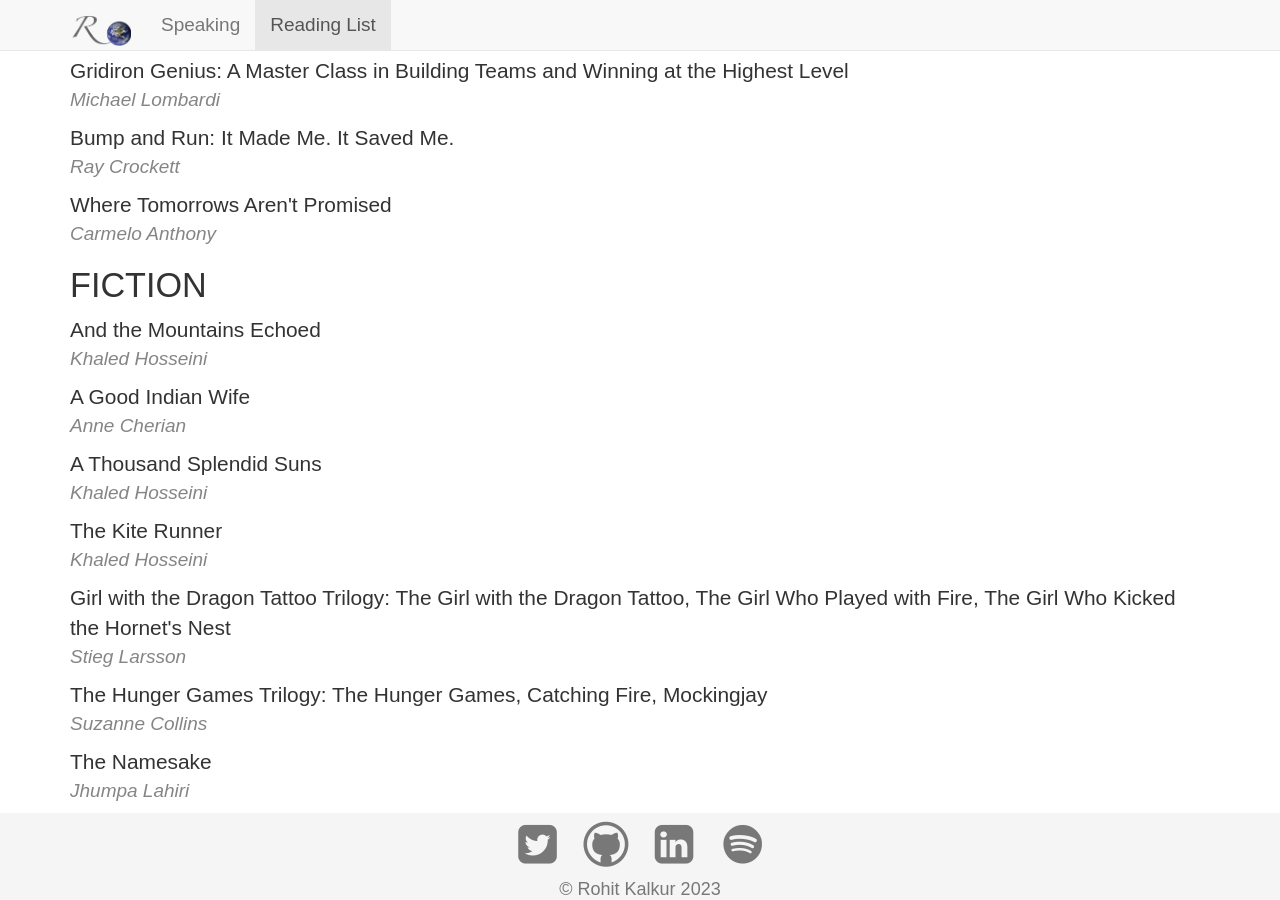
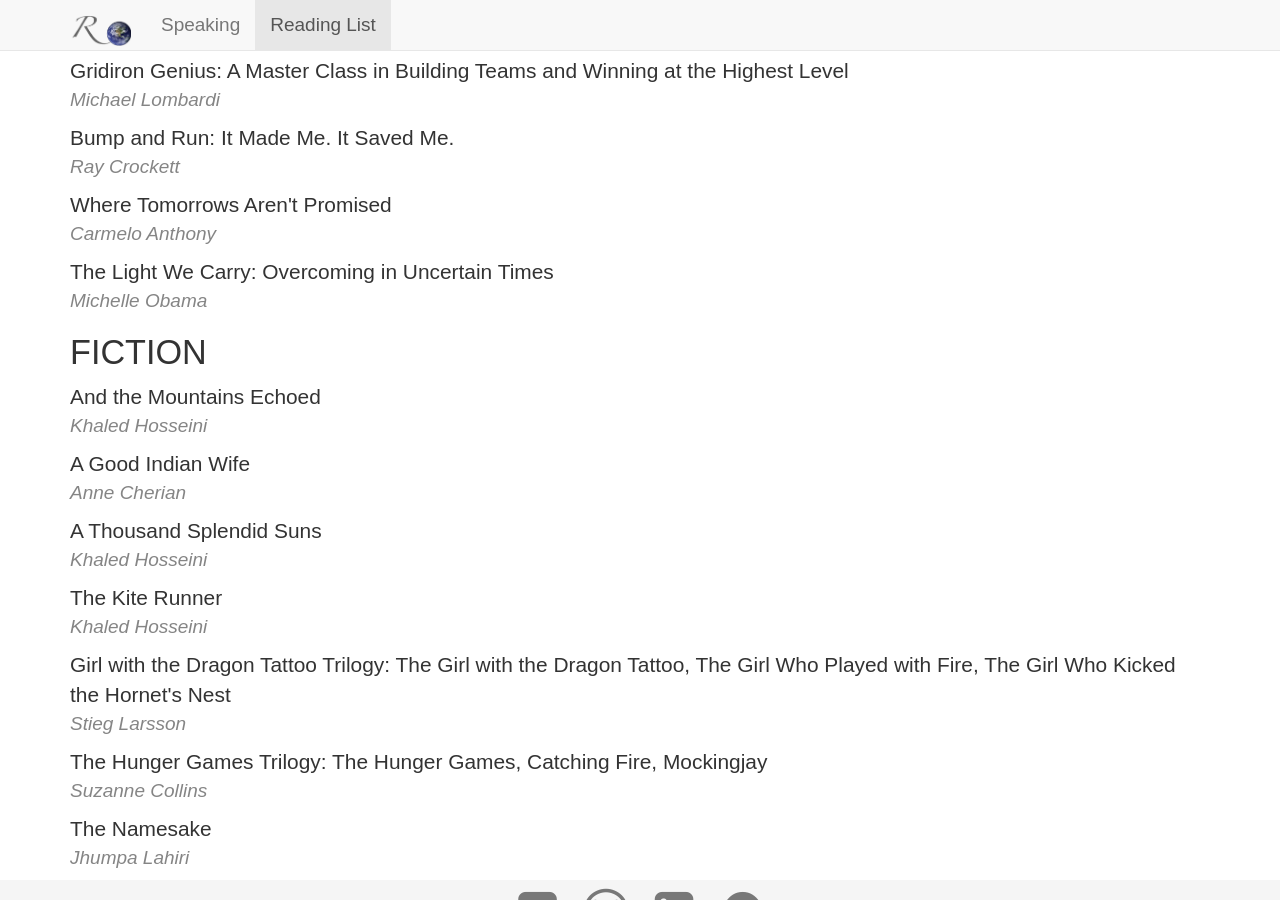
Before and after one commit to rovolution/rovolution.github.io, a Jekyll site: the page built from reading-list/index.html, in a window 1280 px wide and 900 px high, scrolled down 6040 px. Built offline with Jekyll 4.4.1, drawn with Linux system fonts in a browser that asks for light colours; nearby versions of some CDN libraries.

Commit message:
adds new book

```diff
--- a/reading-list/index.html
+++ b/reading-list/index.html
@@ -373,6 +373,10 @@
 			<div class='book-list-title'>Where Tomorrows Aren't Promised</div>
 			<div class='book-list-author'>Carmelo Anthony</div>
 		</li>
+		<li class='book-list-entry'>
+			<div class='book-list-title'>The Light We Carry: Overcoming in Uncertain Times</div>
+			<div class='book-list-author'>Michelle Obama</div>
+		</li>
 	</ul>
 	<h3 class="book-list-category">FICTION</h3>
 	<ul class='book-list'>
```
